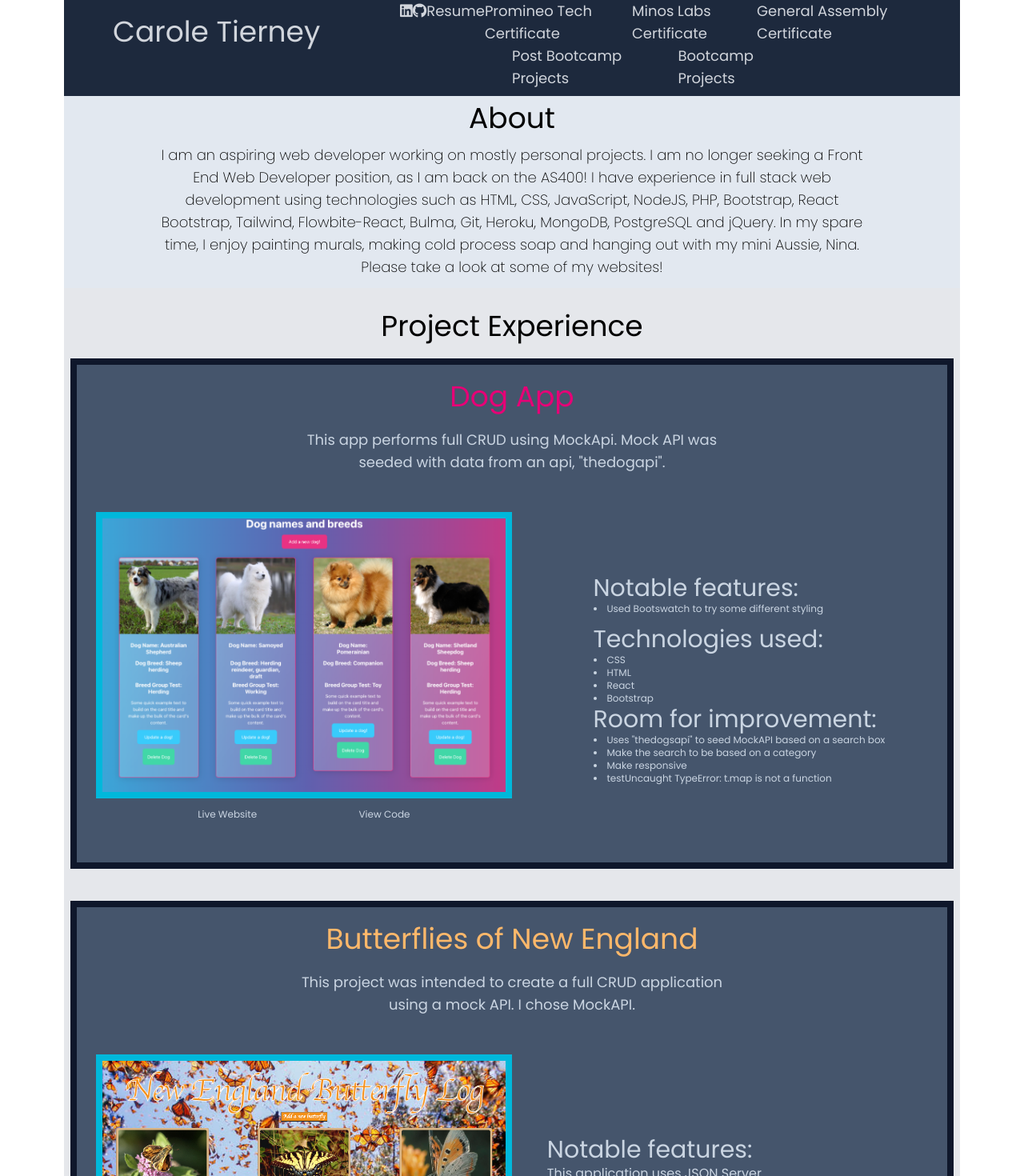
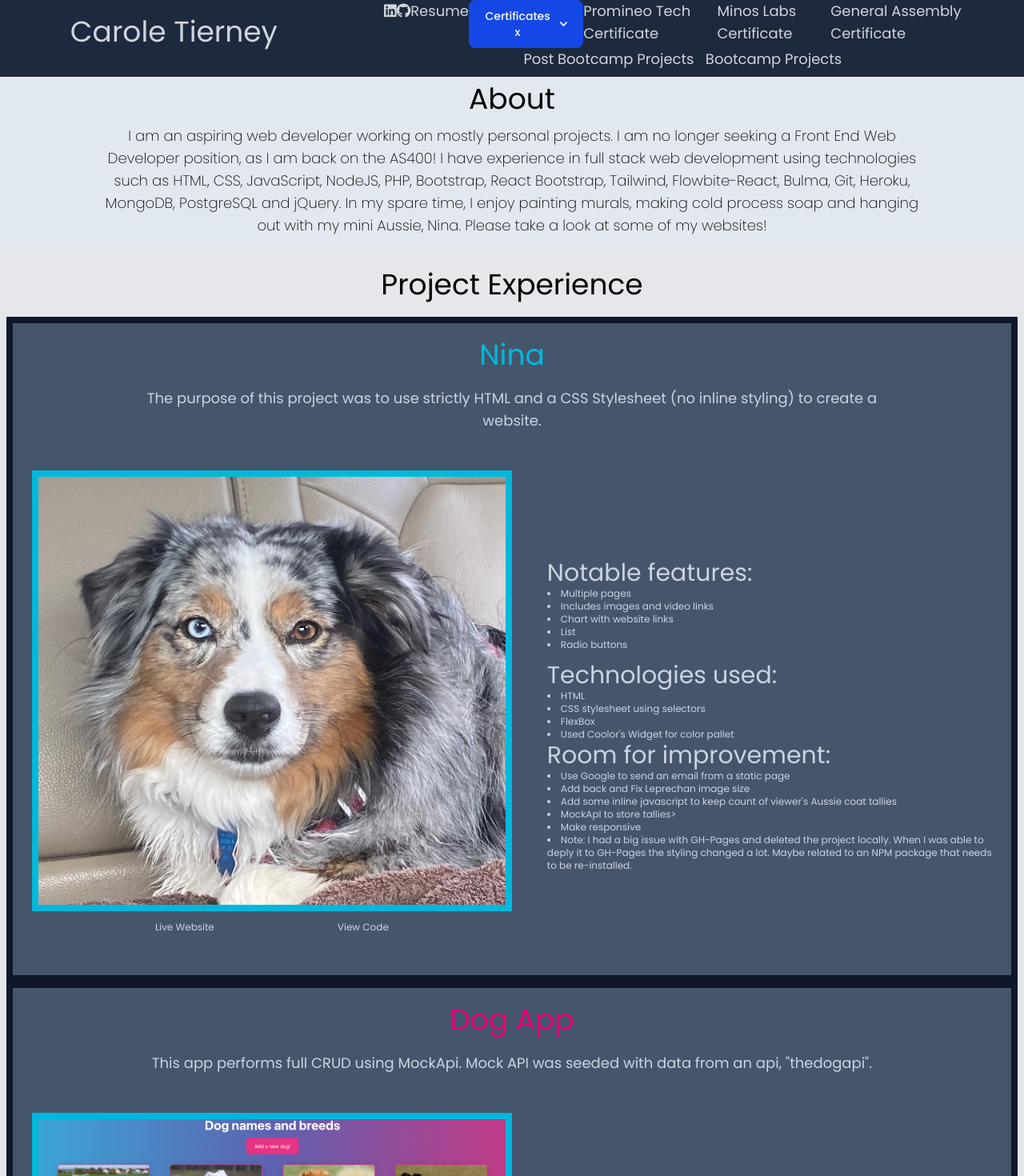
Before and after one commit to caroleatierney/Portfolio, a React (Vite) app: page /BootCamp in a window 1280 px wide. Shown: the top 1470 px of the page at 80% size. Built offline with nearby package versions, Linux system fonts and the light colour scheme; a web font is replaced by a local one.

Commit message:
added Nina

```diff
--- a/src/Components/App.jsx
+++ b/src/Components/App.jsx
@@ -11,7 +11,7 @@ import Footer from "../Components/Footer";
 export default function App() {
   return (
     <Router>
-      <div className="flex flex-col w-7/8 mx-auto bg-gray-200 font-poppins">
+      <div className="flex flex-col w-full mx-auto bg-gray-200 font-poppins">
         <div className="flex flex-col md:flex-row justify-center bg-slate-800 pb-2">
           <div className="flex justify-center w-full md:w-1/3">
             <Header />
--- a/src/Components/BootCamp.jsx
+++ b/src/Components/BootCamp.jsx
@@ -1,6 +1,7 @@
 import React from "react";
 import Dogs from "./../Assets/Dogs.png";
 import Butterflies from "./../Assets/ButterfliesOfNewEngland.png";
+import Nina from "./../Assets/Nina.png";
 
 export default function BootCamp() {
   return (
@@ -9,6 +10,101 @@ export default function BootCamp() {
         <h3 className="my-5 text-lg md:text-4xl text-center">
           Project Experience
         </h3>
+        {/* ******************    Nina's Website     ****************** */}
+
+        <div className="bg-slate-600 border-8 border-slate-900 pt-5 mx-auto">
+          <div className="text-slate-300 mb-5">
+            <h3 className="text-md md:text-4xl text-center text-cyan-500">
+              Nina
+            </h3>
+            <p className="m-3 text-center text-xs md:text-lg p-2 md:w-3/4 mx-auto">
+              The purpose of this project was to use strictly HTML and a CSS
+              Stylesheet (no inline styling) to create a website.
+            </p>
+
+            {/* Main Div */}
+            <div className="flex flex-col md:flex-row justify-center md:m-5">
+              {/* Left side section of larger screen */}
+              <div className="justify-center m-1 md:my-5 md:w-1/2 items-center">
+                <div className="w-full mx-auto">
+                  <img
+                    className="w-full border-8 border-cyan-500 mx-auto h-full"
+                    src={Nina}
+                    alt={"Nina"}
+                  />
+                </div>
+
+                <div className="flex flex-row justify-evenly text-center text-xs my-3">
+                  <a
+                    href="https://caroleatierney.github.io/Nina_Story/"
+                    class="website-link"
+                    title="View Live"
+                    target="_blank"
+                  >
+                    Live Website
+                  </a>
+                  <a
+                    href="https://github.com/caroleatierney/Nina_Story"
+                    class="website-link"
+                    title="View Code"
+                    target="_blank"
+                  >
+                    View Code
+                  </a>
+                </div>
+              </div>
+
+              {/* Right side section of larger screen */}
+
+              <div className="md:pl-10 flex flex-col md:w-1/2 items-center justify-center mx-auto text-md">
+                <div className="flex flex-col pt-5">
+                  {/* Horizontal list container */}
+                  <div className="pb-3">
+                    <h3 className="text-md md:text-lg lg:text-3xl">
+                      Notable features:
+                    </h3>
+                    <ul className="list-disc list-inside text-xs">
+                      <li>Multiple pages</li>
+                      <li>Includes images and video links</li>
+                      <li>Chart with website links</li>
+                      <li>List</li>
+                      <li>Radio buttons</li>
+                    </ul>
+                  </div>
+
+                  <div>
+                    <h3 className="text-md md:text-3xl">Technologies used:</h3>
+                    <ul className="text-xs list-disc list-inside">
+                      <li>HTML</li>
+                      <li>CSS stylesheet using selectors</li>
+                      <li>FlexBox</li>
+                      <li>Used Coolor's Widget for color pallet</li>
+                    </ul>
+                    <h3 className="text-md md:text-3xl">
+                      Room for improvement:
+                    </h3>
+                    <ul className="text-xs list-disc list-inside">
+                      <li>Use Google to send an email from a static page</li>
+                      <li>Add back and Fix Leprechan image size</li>
+                      <li>
+                        Add some inline javascript to keep count of viewer's
+                        Aussie coat tallies
+                      </li>
+                      <li>MockApI to store tallies></li>
+                      <li>Make responsive</li>
+                      <li>
+                        Note: I had a big issue with GH-Pages and deleted the
+                        project locally. When I was able to deply it to GH-Pages
+                        the styling changed a lot. Maybe related to an NPM
+                        package that needs to be re-installed.
+                      </li>
+                    </ul>
+                  </div>
+                </div>
+              </div>
+            </div>
+          </div>
+        </div>
 
         {/* ******************    Dog App     ****************** */}
 
@@ -17,7 +113,7 @@ export default function BootCamp() {
             <h3 className="text-md md:text-4xl text-center text-pink-600">
               Dog App
             </h3>
-            <p className="m-3 text-center text-xs md:text-lg p-2 w-1/2 mx-auto">
+            <p className="m-3 text-center text-xs md:text-lg p-2 md:w-3/4 mx-auto">
               This app performs full CRUD using MockApi. Mock API was seeded
               with data from an api, "thedogapi".
             </p>
@@ -100,7 +196,7 @@ export default function BootCamp() {
             <h3 className="text-md md:text-4xl text-center text-orange-300">
               Butterflies of New England
             </h3>
-            <p className="m-3 text-center text-xs md:text-lg p-2 w-1/2 mx-auto">
+            <p className="m-3 text-center text-xs md:text-lg p-2 md:w-3/4 mx-auto">
               This project was intended to create a full CRUD application using
               a mock API. I chose MockAPI.
             </p>
@@ -110,17 +206,30 @@ export default function BootCamp() {
               {/* Left side section of larger screen */}
               <div className="justify-center m-1 md:my-5 md:w-1/2 items-center">
                 <div className="w-full mx-auto">
-                  <img className="w-full border-8 border-cyan-500 mx-auto h-full"
+                  <img
+                    className="w-full border-8 border-cyan-500 mx-auto h-full"
                     src={Butterflies}
                     alt={"Butterfly App Image"}
-                    />
+                  />
                 </div>
 
                 <div className="flex flex-row justify-evenly text-center text-xs my-3">
-                    <a href="https://caroleatierney.github.io/Butterflies_of_New_England/" class="website-link" title="View Live"
-                            target="_blank">Live Website</a>
-                    <a href="https://github.com/caroleatierney/Butterflies_of_New_England" class="website-link" title="View Code"
-                            target="_blank">View Code</a>
+                  <a
+                    href="https://caroleatierney.github.io/Butterflies_of_New_England/"
+                    class="website-link"
+                    title="View Live"
+                    target="_blank"
+                  >
+                    Live Website
+                  </a>
+                  <a
+                    href="https://github.com/caroleatierney/Butterflies_of_New_England"
+                    class="website-link"
+                    title="View Code"
+                    target="_blank"
+                  >
+                    View Code
+                  </a>
                 </div>
               </div>
 
@@ -134,7 +243,7 @@ export default function BootCamp() {
                       Notable features:
                     </h3>
                     <ul>
-                    <li>This application uses JSON Server</li>
+                      <li>This application uses JSON Server</li>
                       <li>
                         Full CRUD - Users can add, update and delete photos and
                         comments
@@ -158,8 +267,8 @@ export default function BootCamp() {
                       Room for improvement:
                     </h3>
                     <ul className="text-xs list-disc list-inside">
-                        <li>Seed API using butterfly api</li>
-                        <li>Make responsive</li>
+                      <li>Seed API using butterfly api</li>
+                      <li>Make responsive</li>
                     </ul>
                   </div>
                 </div>
--- a/src/Components/NavBar.jsx
+++ b/src/Components/NavBar.jsx
@@ -1,4 +1,4 @@
-import React from "react";
+import React, { useState } from "react";
 import { Link } from "react-router-dom";
 import Resume from "./../Assets/Resume-2024.pdf";
 import Promineo from "./../Assets/Promineo.pdf";
@@ -6,6 +6,7 @@ import GA from "./../Assets/GeneralAssembly.pdf";
 import Minos from "./../Assets/MinosLabs.pdf";
 
 export default function NavBar() {
+  const [dropdownOpen, setDropdownOpen] = useState(false);
   return (
     <div className="text-xs md:text-lg flex flex-col w-full items-center justify-evenly h-full text-gray-300">
       <div className="flex justify-between w-7/8">
@@ -24,6 +25,65 @@ export default function NavBar() {
         <a title="View Resume" href={Resume} target="_blank">
           Resume
         </a>
+
+        <button
+          id="dropdownDefaultButton"
+          data-dropdown-toggle="dropdown"
+          className="text-white bg-blue-700 hover:bg-blue-800 focus:ring-4 focus:outline-none focus:ring-blue-300 font-medium rounded-lg text-sm px-5 py-2.5 text-center inline-flex items-center dark:bg-blue-600 dark:hover:bg-blue-700 dark:focus:ring-blue-800"
+          type="button"
+        >
+          Certificates x
+          <svg
+            className="w-2.5 h-2.5 ms-3"
+            aria-hidden="true"
+            xmlns="http://www.w3.org/2000/svg"
+            fill="none"
+            viewBox="0 0 10 6"
+          >
+            <path
+              stroke="currentColor"
+              stroke-linecap="round"
+              stroke-linejoin="round"
+              stroke-width="2"
+              d="m1 1 4 4 4-4"
+            />
+          </svg>
+        </button>
+
+        <div
+          id="dropdown"
+          className="z-10 hidden bg-white divide-y divide-gray-100 rounded-lg shadow-sm w-44 dark:bg-gray-700"
+        >
+          <ul
+            className="py-2 text-sm text-gray-700 dark:text-gray-200"
+            aria-labelledby="dropdownDefaultButton"
+          >
+            <li>
+              <a
+                href={GA}
+                className="block px-4 py-2 hover:bg-gray-100 dark:hover:bg-gray-600 dark:hover:text-white"
+              >
+                General Assembly
+              </a>
+            </li>
+            <li>
+              <a
+                href={Promineo}
+                className="block px-4 py-2 hover:bg-gray-100 dark:hover:bg-gray-600 dark:hover:text-white"
+              >
+                Promineo
+              </a>
+            </li>
+            <li>
+              <a
+                href={Minos}
+                className="block px-4 py-2 hover:bg-gray-100 dark:hover:bg-gray-600 dark:hover:text-white"
+              >
+                Minos Labs
+              </a>
+            </li>
+          </ul>
+        </div>
 
         <a title="Promineo Tech Certificate" href={Promineo} target="_blank">
           Promineo Tech Certificate
--- a/src/Components/Projects.jsx
+++ b/src/Components/Projects.jsx
@@ -17,7 +17,7 @@ export default function Projects() {
             <h3 className="text-md md:text-4xl text-center text-cyan-500">
               The Fun Bunch
             </h3>
-            <p className="m-3 text-center text-xs md:text-lg p-2 w-1/2 mx-auto">
+            <p className="m-3 text-center text-xs md:text-lg p-2 md:w-3/4 mx-auto">
               This is an ongoing project that will hold photos and videos from
               excursions with The Fun Bunch! I built th based on a react project
               I started on my Promineo Boot Camp.
@@ -101,9 +101,9 @@ export default function Projects() {
         <div className="bg-slate-600 border-8 border-slate-900 mt-10 mx-auto">
           <div className="text-slate-300 my-5">
             <h3 className="text-md md:text-4xl text-center text-red-300">
-              Our Trip to France
+              Trip to France
             </h3>
-            <p className="m-3 text-center text-xs md:text-lg p-2 w-1/2 mx-auto">
+            <p className="m-3 text-center text-xs md:text-lg p-2 md:w-3/4 mx-auto">
               This website was designed to be a live scrapbook for a trip to
               Paris with my very good friend, Roseann. When it is finally
               complete, I plan to share it with all the other travellers on our
```
Also changed, not shown: OldIndex.html (+0 -49 lines), 11 other files (tests, documents, lock files or other folders).
